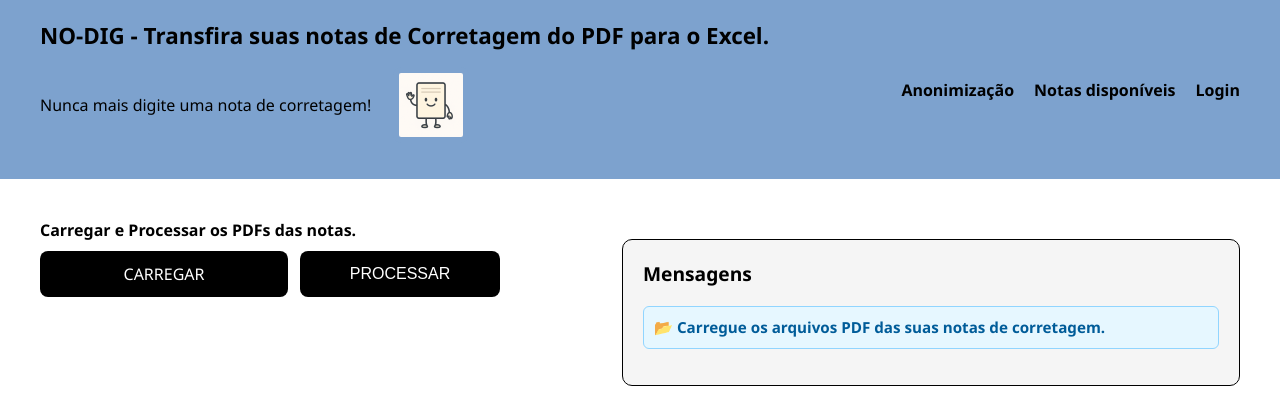
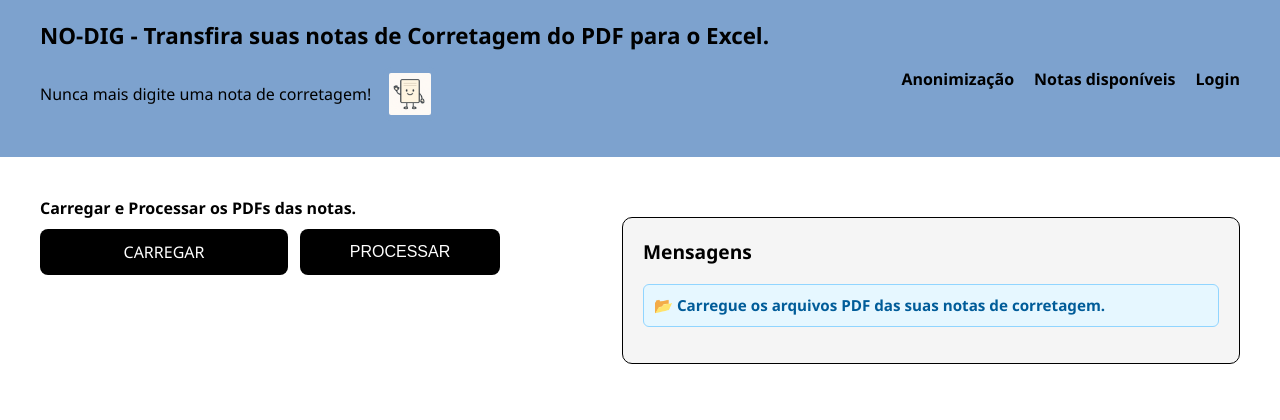
Before and after one commit to mksouza37/Le_corret, a Flask app: template templates/index.html in a window 1280 px wide. Shown: the top 420 px of the page. Run offline with Flask 3, Linux system fonts and the light colour scheme; the template is opened without the code that fills it, so the values that code supplies are empty.

Commit message:
commit melhoria 100

```diff
--- a/templates/index.html
+++ b/templates/index.html
@@ -4,18 +4,6 @@
   <meta charset="UTF-8">
   <title>NO-DIG - Extrator de Notas</title>
   <link rel="stylesheet" href="{{ url_for('static', filename='style.css') }}">
-  <style>
-    .nota-feliz {
-      height: 64px;
-      vertical-align: middle;
-      margin-left: 12px;
-    }
-    .subtitle-with-icon {
-      display: flex;
-      align-items: center;
-      gap: 10px;
-    }
-  </style>
 </head>
 <body>
 
```
